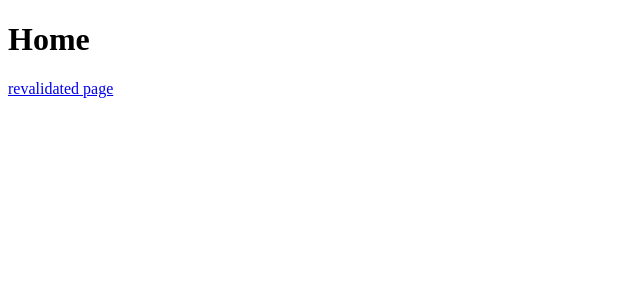
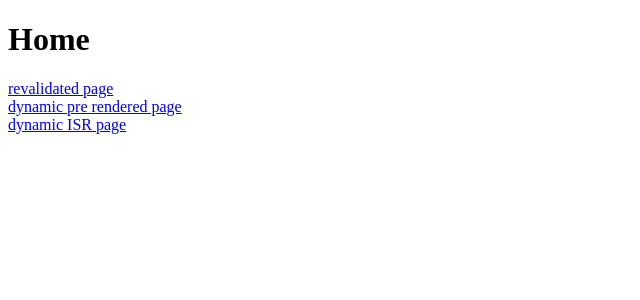
Before and after one commit to gijsbotje/reproduction-link-inconsistency, a Next.js app: page / in a window 1280 px wide. Shown: the top 300 px of the page, without its empty margins (0-640 px from the left). Built offline with nearby package versions, Linux system fonts and the light colour scheme.

Commit message:
update code

```diff
--- a/pages/dynamic/[slug].tsx
+++ b/pages/dynamic/[slug].tsx
@@ -12,8 +12,8 @@ export default function Demo1() {
             <NextLink href="/">
                 home
             </NextLink><br/>
-            <NextLink href="/demo1">
-                demo1
+            <NextLink href="/revalidate">
+                Revalidated page
             </NextLink>
         </>
     )
@@ -22,7 +22,6 @@ export default function Demo1() {
 export const getStaticProps = () => {
     return {
         props: {},
-        revalidate: 12 * 60 * 60,
     }
 }
 
--- a/pages/index.tsx
+++ b/pages/index.tsx
@@ -9,6 +9,16 @@ export default function Home() {
                 <a>
                     revalidated page
                 </a>
+            </NextLink><br/>
+            <NextLink href="/dynamic/aplha/" legacyBehavior>
+                <a>
+                    dynamic pre rendered page
+                </a>
+            </NextLink><br/>
+            <NextLink href="/dynamic/kilo/" legacyBehavior>
+                <a>
+                    dynamic ISR page
+                </a>
             </NextLink>
         </>
     )
```
Also changed, not shown: pages/revalidate.tsx (+10 -0 lines), 1 other file (tests, documents, lock files or other folders).
